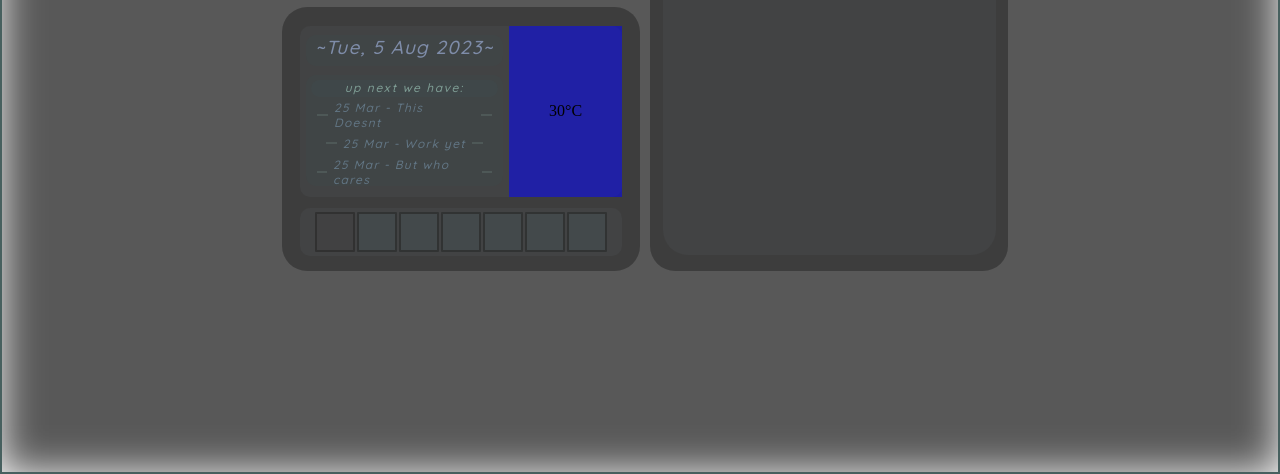
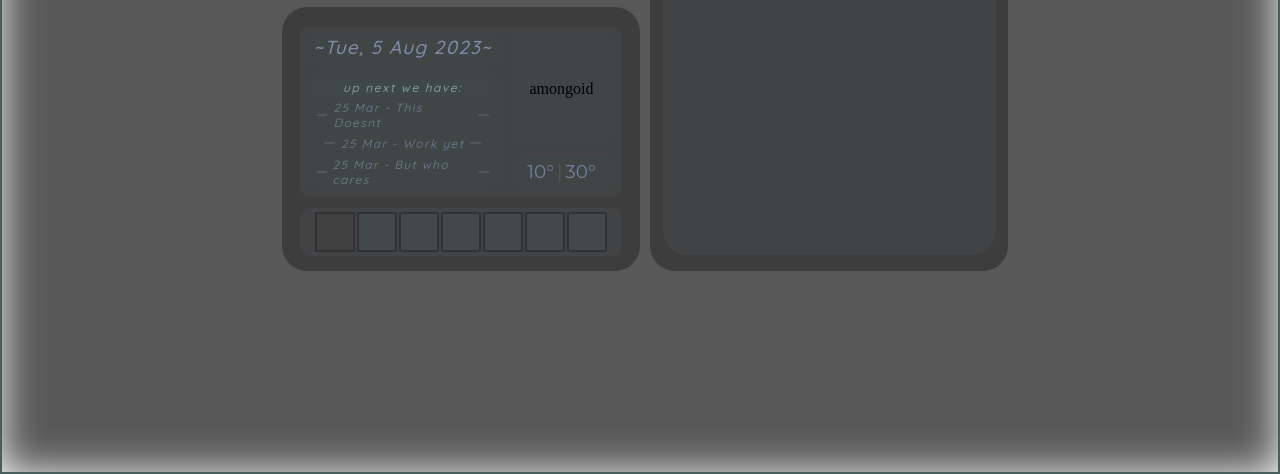
Before and after one commit to TotalUmbrella/home, a plain HTML site: page index.html in a window 1280 px wide. Shown: the part 326-800 px from the top of the page. Drawn offline with Linux system fonts and the light colour scheme; no server answers; a web font is replaced by a local one.

Commit message:
Did some more ui design
Fixed api requests
Fixed temp
Temp range as placeholder
Extra info as placeholder

```diff
--- a/index.html
+++ b/index.html
@@ -43,8 +43,22 @@
                     </div>
                   </div>
                   <div class="weatherStuff">
-                    <div class="temp" id="temp">
-                      30°C
+                    <div class="temp">
+                     <div class="tempText" id="temp">
+
+                     </div>
+                     <div class="extraTemp">
+                        amongoid
+                     </div>
+                    </div>
+                    <div class="range">
+                      <div class="low" id="low">
+                        10°
+                      </div>
+                        |
+                      <div class="high" id="high">
+                        30°
+                      </div>
                     </div>
                   </div>
                 </div>
@@ -89,11 +103,6 @@
 <script src="script.js">
 
 </script>
-<script defer>
-    document.getElementById("texta1").value = localStorage.getItem("notes");
-    time = new Date().toLocaleTimeString()
-    document.getElementById("clock").innerHTML = time;
-</script>
 <style src="style.css">
 </style>
 </html>
--- a/script.js
+++ b/script.js
@@ -61,6 +61,7 @@ async function getWeatherData(){
     })
     .then(response => {
     console.log(response);
+    return response.json();
     })
     .then(data => {
         temp = data.current.temp_c;
--- a/style.css
+++ b/style.css
@@ -1,4 +1,6 @@
 @import url('https://fonts.googleapis.com/css2?family=ADLaM+Display&family=Karla:ital,wght@0,200;0,300;1,800&family=Nunito+Sans:opsz,wght@6..12,200&family=Quicksand:wght@300;400;500&display=swap');
+@import url('https://fonts.googleapis.com/css2?family=Handjet:wght@300&family=Montserrat:wght@200&display=swap');
+@import url('https://fonts.googleapis.com/css2?family=Handjet:wght@300&family=Montserrat:wght@200;400&display=swap');
 * {
   margin: 0;
   padding: 0;
@@ -186,10 +188,10 @@
   height: 100%;
   width: 35%;
   flex-direction: column;
-  background-color: rgba(0, 0, 255, 0.516);
   display: flex;
   align-items: center;
   justify-content: center;
+  margin-right: 5px;
 
 }
 
@@ -270,6 +272,7 @@
   border-style: solid;
   border-color: rgba(168, 213, 199, 0.267);
 }
+
 .sideBracket {
   border-style: solid;
   height: 2px;
@@ -278,3 +281,52 @@
   margin-left: 6px;
   margin-right: 6px;
 }
+
+.temp {
+  width: 90%;
+  height: 65%;
+  background-color: rgba(55, 81, 81, 0.203);
+  border-radius: 10px;
+  display: flex;
+  margin-top: 3px;
+  margin-bottom: 6px;
+  align-items: center;
+  justify-content: center;
+  flex-direction: column;
+}
+
+.tempText {
+  font-family: 'Montserrat', sans-serif;
+  color: rgba(142, 164, 210, 0.637);
+  text-align: center;
+  font-size: calc(4vh + 1.5vw);
+  font-weight: 500;
+}
+
+.range {
+  width: 90%;
+  height: 18%;
+  margin: 5px;
+  background-color: rgba(55, 81, 81, 0.203);
+  border-radius: 10px;
+  display: flex;
+  align-items: center;
+  justify-content: center;
+  font-family: 'Montserrat', sans-serif;
+  color: rgba(116, 138, 146, 0.301);
+  text-align: center;
+  font-size: calc(1.5vh + 0.5vw);
+  font-weight: 500;
+}
+
+.low {
+  margin: 3px;
+  color: rgba(142, 164, 210, 0.637);
+}
+
+.high {
+  margin: 3px;
+  color: rgba(142, 164, 210, 0.637);
+}
+
+.extraTemp {}
```
